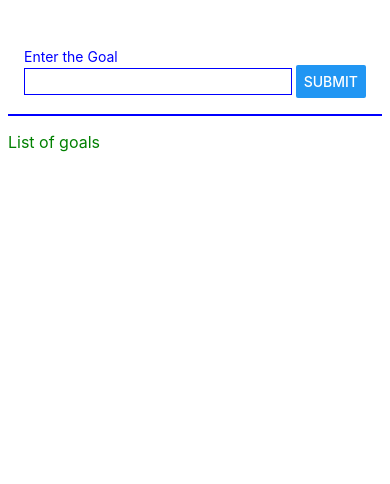
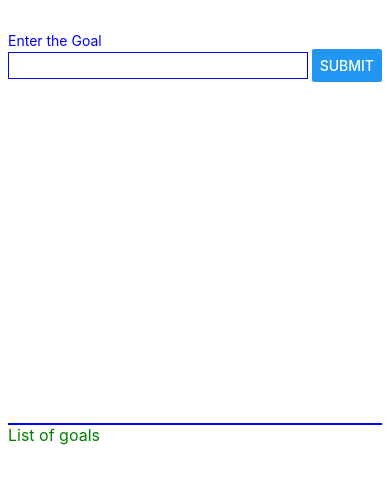
Before and after one commit to vinayak-nk/react-native, a React Native app: screen / in a window 390 px wide. Shown: the top 484 px of the page. Built offline with nearby package versions, Linux system fonts and the light colour scheme.

Commit message:
breaking down into components

```diff
--- a/App.js
+++ b/App.js
@@ -1,5 +1,6 @@
 import React, { useState } from 'react'
-import { StyleSheet, Text, View, Button, TextInput, FlatList } from 'react-native';
+import { StyleSheet, Text, View, Button, TextInput, FlatList, SafeAreaView } from 'react-native';
+import { GoalItem, GoalInput } from './components'
 
 export default function App() {
   const [goals, AddGoal] = useState([])
@@ -8,24 +9,19 @@ export default function App() {
   const onButtonClick = () => {
     AddGoal([
       ...goals,
-      goal,
+      {goal, id: Math.random().toString()}
     ])
   }
 
   return (
     <View style={styles.container}>
-      <View style={styles.inputContainer}>
-        <Text style={{ color: 'blue' }}>Enter the Goal</Text>
-        <View style={styles.inputButton}>
-          <TextInput style={styles.inputBox} value={goal} onChangeText={onChangeHandler} />
-          <Button title='Submit' onPress={onButtonClick} />
-        </View>
-      </View>
       <View style={styles.goalsContainer}>
+        <GoalInput onButtonClick={onButtonClick} goal={goal} onChangeHandler={onChangeHandler} />
         <Text style={{ color: 'green', fontSize: 16 }}>List of goals</Text>
         <FlatList
           data={goals}
-          renderItem={({item}) => <Text style={styles.item}>{item}</Text>}
+          renderItem={(itemData) => <GoalItem goal={itemData.item.goal} />}
+          keyExtractor={(item, index) => item.id}
         />
       </View>
     </View>
@@ -41,33 +37,7 @@ const styles = StyleSheet.create({
     // alignItems: 'center',
     // justifyContent: 'center',
   },
-  inputContainer: {
-    padding: 16,
-    marginBottom: 16,
-    borderBottomColor: 'blue',
-    borderBottomWidth: 2,
-  },
-  inputButton: {
-    flexDirection: 'row',
-    justifyContent: 'space-between',
-    alignItems: 'center',
-  },
-  inputBox: {
-    flex: 1,
-    marginRight: 4,
-    borderWidth: 1,
-    padding: 4,
-    borderColor: 'blue',
-    paddingLeft: 8,
-    paddingRight: 8,
-  },
   goalsContainer: {
-
-  },
-  item: {
-    backgroundColor: '#f9c2ff',
-    padding: 20,
-    marginVertical: 8,
-    marginHorizontal: 16,
-  },
+    flex: 3,
+  }
 });
--- /dev/null
+++ b/components/GoalInput.js
@@ -0,0 +1,37 @@
+import { StyleSheet, TextInput, View, Text, Button } from 'react-native'
+
+const GoalItem = ({ goal, onChangeHandler, onButtonClick }) => (
+  <View style={styles.inputContainer}>
+    <Text style={{ color: 'blue' }}>Enter the Goal</Text>
+    <View style={styles.inputButton}>
+      <TextInput style={styles.inputBox} value={goal} onChangeText={onChangeHandler} />
+      <Button title='Submit' onPress={onButtonClick} />
+    </View>
+  </View>
+)
+
+export default GoalItem
+
+const styles = StyleSheet.create({
+  inputContainer: {
+    // padding: 16,
+    // marginBottom: 16,
+    flex: 1,
+    borderBottomColor: 'blue',
+    borderBottomWidth: 2,
+  },
+  inputButton: {
+    flexDirection: 'row',
+    justifyContent: 'space-between',
+    alignItems: 'center',
+  },
+  inputBox: {
+    flex: 1,
+    marginRight: 4,
+    borderWidth: 1,
+    padding: 4,
+    borderColor: 'blue',
+    paddingLeft: 8,
+    paddingRight: 8,
+  },
+})
--- /dev/null
+++ b/components/GoalItem.js
@@ -0,0 +1,15 @@
+import { StyleSheet, Text } from 'react-native'
+
+const GoalItem = ({ goal }) => <Text style={styles.item}>{goal}</Text>
+
+export default GoalItem
+
+const styles = StyleSheet.create({
+  item: {
+    backgroundColor: '#f9c2ff',
+    padding: 8,
+    marginVertical: 8,
+    marginHorizontal: 16,
+    fontSize: 32,
+  },
+})
--- /dev/null
+++ b/components/index.jsx
@@ -0,0 +1,4 @@
+import GoalItem from "./GoalItem";
+import GoalInput from "./GoalInput"
+
+export { GoalInput, GoalItem }
```
Also changed, not shown: 1 other file (tests, documents, lock files or other folders).
